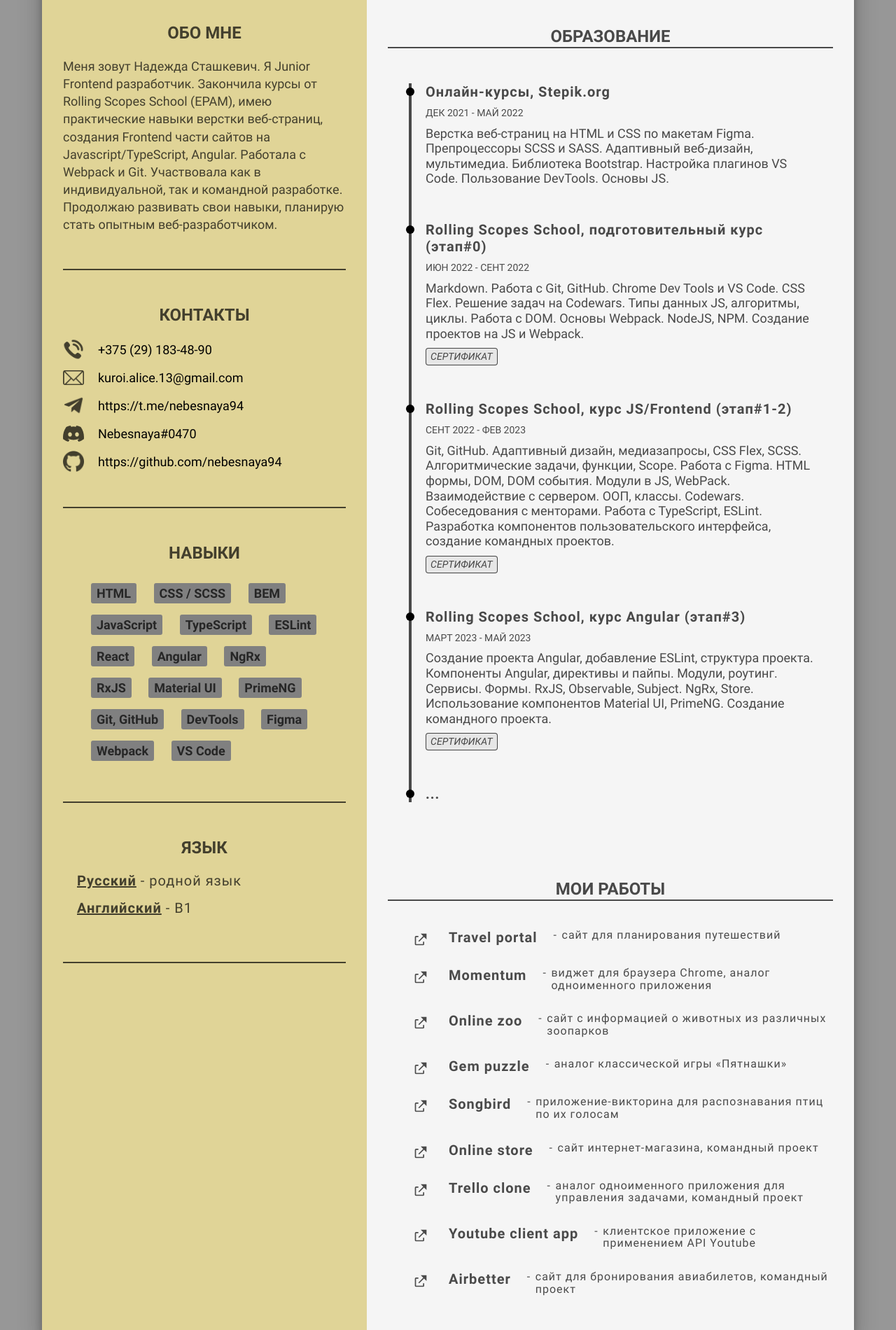
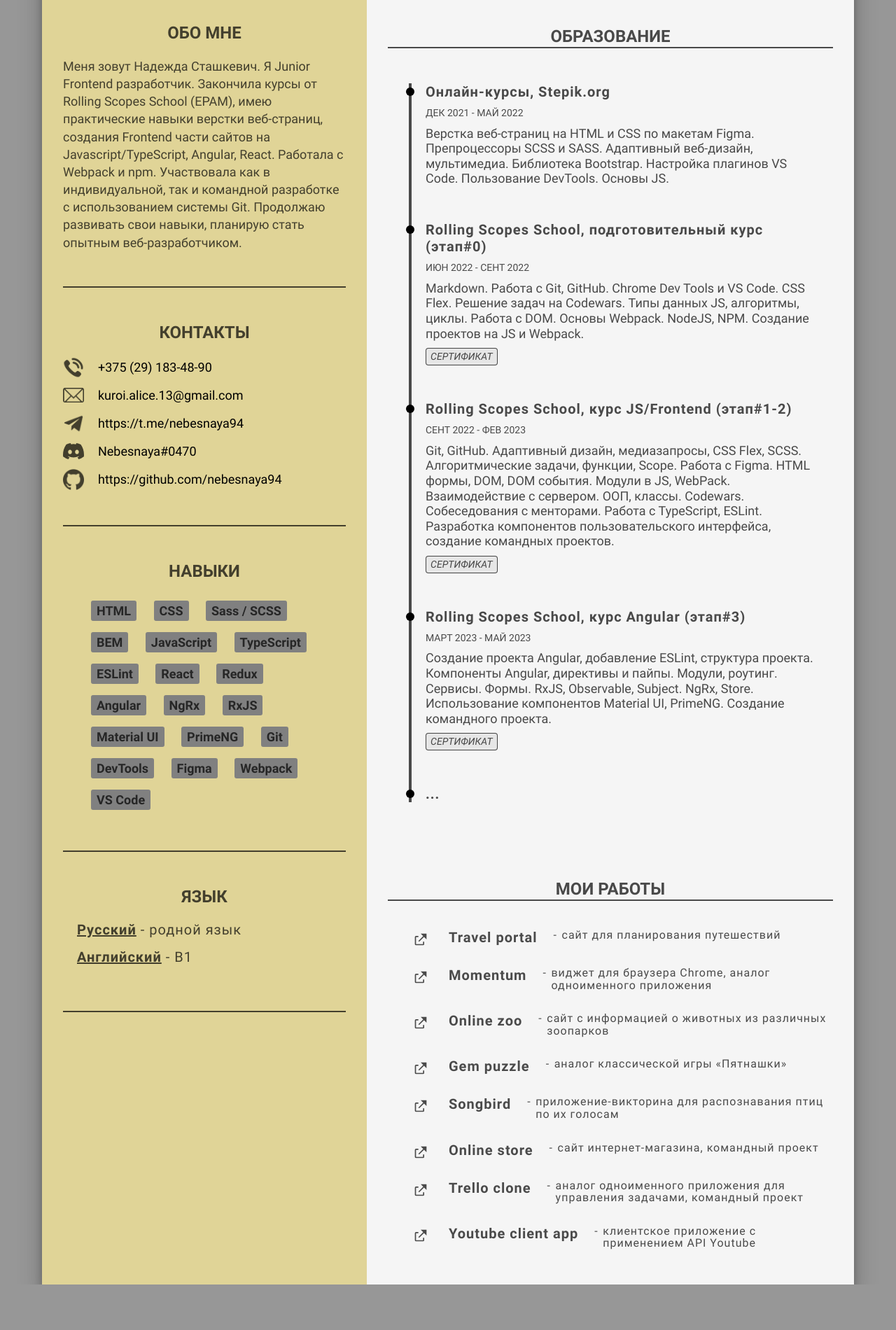
Before and after one commit to Nebesnaya94/CV, a plain HTML site: page index.html in a window 1280 px wide. Shown: the part 352-2252 px from the top of the page at 70% size. After the commit the page ends 2187 px from the top, so only its background shows below. Drawn offline with Linux system fonts and the light colour scheme.

Commit message:
feat: update cv 16.09

```diff
--- a/index.html
+++ b/index.html
@@ -23,10 +23,10 @@
               Меня зовут Надежда Сташкевич. Я Junior Frontend разработчик.
               Закончила курсы от Rolling Scopes School (EPAM), имею практические
               навыки верстки веб-страниц, создания Frontend части сайтов на
-              Javascript/TypeScript, Angular. Работала с Webpack и Git.
-              Участвовала как в индивидуальной, так и командной разработке.
-              Продолжаю развивать свои навыки, планирую стать опытным
-              веб-разработчиком.
+              Javascript/TypeScript, Angular, React. Работала с Webpack и npm.
+              Участвовала как в индивидуальной, так и командной разработке с
+              использованием системы Git. Продолжаю развивать свои навыки,
+              планирую стать опытным веб-разработчиком.
             </p>
           </div>
           <div class="description-item">
@@ -93,18 +93,20 @@
             <h3>Навыки</h3>
             <div class="skills-list">
               <span class="skill-item">HTML</span>
-              <span class="skill-item">CSS&nbsp;/&nbsp;SCSS</span>
+              <span class="skill-item">CSS</span>
+              <span class="skill-item">Sass&nbsp;/&nbsp;SCSS</span>
               <span class="skill-item">BEM</span>
               <span class="skill-item">JavaScript</span>
               <span class="skill-item">TypeScript</span>
               <span class="skill-item">ESLint</span>
               <span class="skill-item">React</span>
+              <span class="skill-item">Redux</span>
               <span class="skill-item">Angular</span>
               <span class="skill-item">NgRx</span>
               <span class="skill-item">RxJS</span>
               <span class="skill-item">Material&nbsp;UI</span>
               <span class="skill-item">PrimeNG</span>
-              <span class="skill-item">Git,&nbsp;GitHub</span>
+              <span class="skill-item">Git</span>
               <span class="skill-item">DevTools</span>
               <span class="skill-item">Figma</span>
               <span class="skill-item">Webpack</span>
@@ -300,14 +302,6 @@
                 </div>
               </a>
             </li>
-            <li class="project-item">
-              <a target="_blank" href="https://airbetter.netlify.app/">
-                <div>Airbetter</div>
-                <div class="project-description">
-                  сайт для бронирования авиабилетов, командный проект
-                </div>
-              </a>
-            </li>
           </ul>
         </div>
       </section>
--- a/json/en.json
+++ b/json/en.json
@@ -8,7 +8,7 @@
     "My projects"
   ],
   "about": [
-    "My name is Nadzeya Stashkevich. I am a junior Frontend developer. I completed courses at Rolling Scopes School (EPAM) and have practical skills in web page layout, creating the Frontend part of websites using JavaScript/TypeScript, and Angular. I have experience with Webpack and Git. I have worked both individually and in team development projects. I continue to improve my skills and plan to become an experienced web developer.",
+    "My name is Nadzeya Stashkevich. I am a Junior Frontend developer. I completed courses at Rolling Scopes School (EPAM) and have practical skills in web page layout, creating the Frontend part of websites using JavaScript/TypeScript, Angular and React. I have experience with Webpack and npm. I have worked in both individual and team development using the git version control system. I continue to improve my skills and plan to become an experienced web developer.",
     "Nadzeya Stashkevich",
     "Frontend developer"
   ],
@@ -42,7 +42,6 @@
     "quiz application for bird recognition based on their sounds",
     "E-commerce website, team project",
     "task management application, team project",
-    "client application using the YouTube API",
-    "flight booking website, team project"
+    "client application using the YouTube API"
   ]
 }
--- a/json/ru.json
+++ b/json/ru.json
@@ -8,7 +8,7 @@
     "Мои работы"
   ],
   "about": [
-    "Меня зовут Надежда Сташкевич. Я Junior Frontend разработчик. Закончила курсы от Rolling Scopes School (EPAM), имею практические навыки верстки веб-страниц, создания Frontend части сайтов на Javascript/TypeScript, Angular. Работала с Webpack и Git. Участвовала как в индивидуальной, так и командной разработке. Продолжаю развивать свои навыки, планирую стать опытным веб-разработчиком.",
+    "Меня зовут Надежда Сташкевич. Я Junior Frontend разработчик. Закончила курсы от Rolling Scopes School (EPAM), имею практические навыки верстки веб-страниц, создания Frontend части сайтов на Javascript/TypeScript, Angular, React. Работала с Webpack и npm. Участвовала как в индивидуальной, так и командной разработке с использованием системы Git. Продолжаю развивать свои навыки, планирую стать опытным веб-разработчиком.",
     "Надежда Сташкевич",
     "Frontend-разработчик"
   ],
@@ -42,7 +42,6 @@
     "приложение-викторина для распознавания птиц по их голосам",
     "сайт интернет-магазина, командный проект",
     "аналог одноименного приложения для управления задачами, командный проект",
-    "клиентское приложение с применением API Youtube",
-    "сайт для бронирования авиабилетов, командный проект"
+    "клиентское приложение с применением API Youtube"
   ]
 }
--- a/styles/styles.scss
+++ b/styles/styles.scss
@@ -99,7 +99,7 @@ body {
 .avatar {
   height: 250px;
   width: 250px;
-  background: url("../assets/images/photo-cv-cut.jpg") center/cover;
+  background: url("../assets/images/photo-cv.jpg") center/cover;
   margin: 25px auto;
   border-radius: 50%;
 
```
Also changed, not shown: assets/images/photo-cv-cut.jpg (deleted), assets/images/photo-cv.jpg (added), styles/styles.css.
